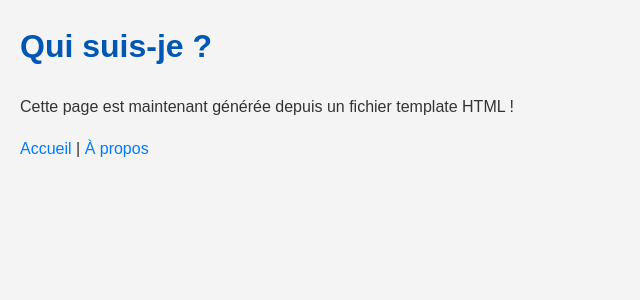
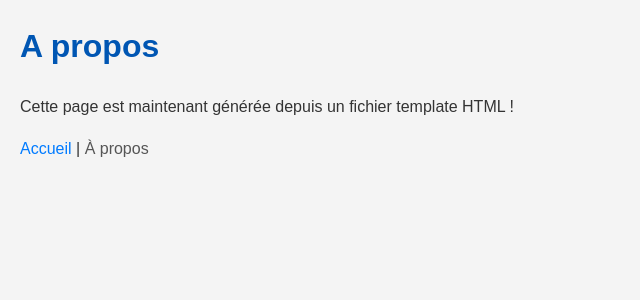
Before and after one commit to mourad0s/webproject, a Flask app: page /a-propos in a window 1280 px wide. Shown: the top 300 px of the page, without its empty margins (0-640 px from the left). Run offline with Flask 3, Linux system fonts and the light colour scheme.

Commit message:
feat: dynamic page titles and active link highlighting

```diff
--- a/app.py
+++ b/app.py
@@ -5,11 +5,11 @@ app = Flask(__name__)
 
 @app.route('/')
 def home():  # put application's code here
-    return render_template('index.html')
+    return render_template('index.html', active_page="home", title='Accueil')
 
 @app.route('/a-propos')
 def about():
-    return render_template('a-propos.html')
+    return render_template('a-propos.html', active_page="about", title='A propos')
 
 if __name__ == '__main__':
     app.run(debug=True)
--- a/static/css/style.css
+++ b/static/css/style.css
@@ -18,3 +18,9 @@ a{
 a:hover{
     text-decoration: underline;
 }
+
+a.active{
+    color: #555;
+    text-decoration: none;
+    cursor: default;
+}
--- a/templates/a-propos.html
+++ b/templates/a-propos.html
@@ -1,6 +1,5 @@
 {% extends "layout.html" %}
 
 {% block content %}
-    <h1>Qui suis-je ?</h1>
     <p>Cette page est maintenant générée depuis un fichier template HTML !</p>
 {% endblock %}
--- a/templates/index.html
+++ b/templates/index.html
@@ -1,6 +1,5 @@
 {% extends "layout.html" %}
 
 {% block content %}
-    <h1>Bienvenue !</h1>
     <p>Mon site Flask fonctionne.</p>
 {% endblock %}
--- a/templates/layout.html
+++ b/templates/layout.html
@@ -2,19 +2,21 @@
 <html lang="fr">
 <head>
     <meta charset="UTF-8">
-    <title>Mon Site Web</title>
+    <title>{{ title }} - Mon Site Web</title>
     <link rel="stylesheet" href="{{ url_for('static', filename='css/style.css') }}">
 </head>
 <body>
 
     <div class="container">
+        <h1> {{ title }}</h1>
         {% block content %}
         {% endblock %}
     </div>
 
     <footer>
-        <a href="/">Accueil</a> |
-        <a href="/a-propos">À propos</a>
+        <a href="/" class="{{ 'active' if active_page == 'home' }}">Accueil</a>
+        |
+        <a href="/a-propos" class="{{ 'active' if active_page == 'about' }}">À propos</a>
     </footer>
 
 </body>
```
